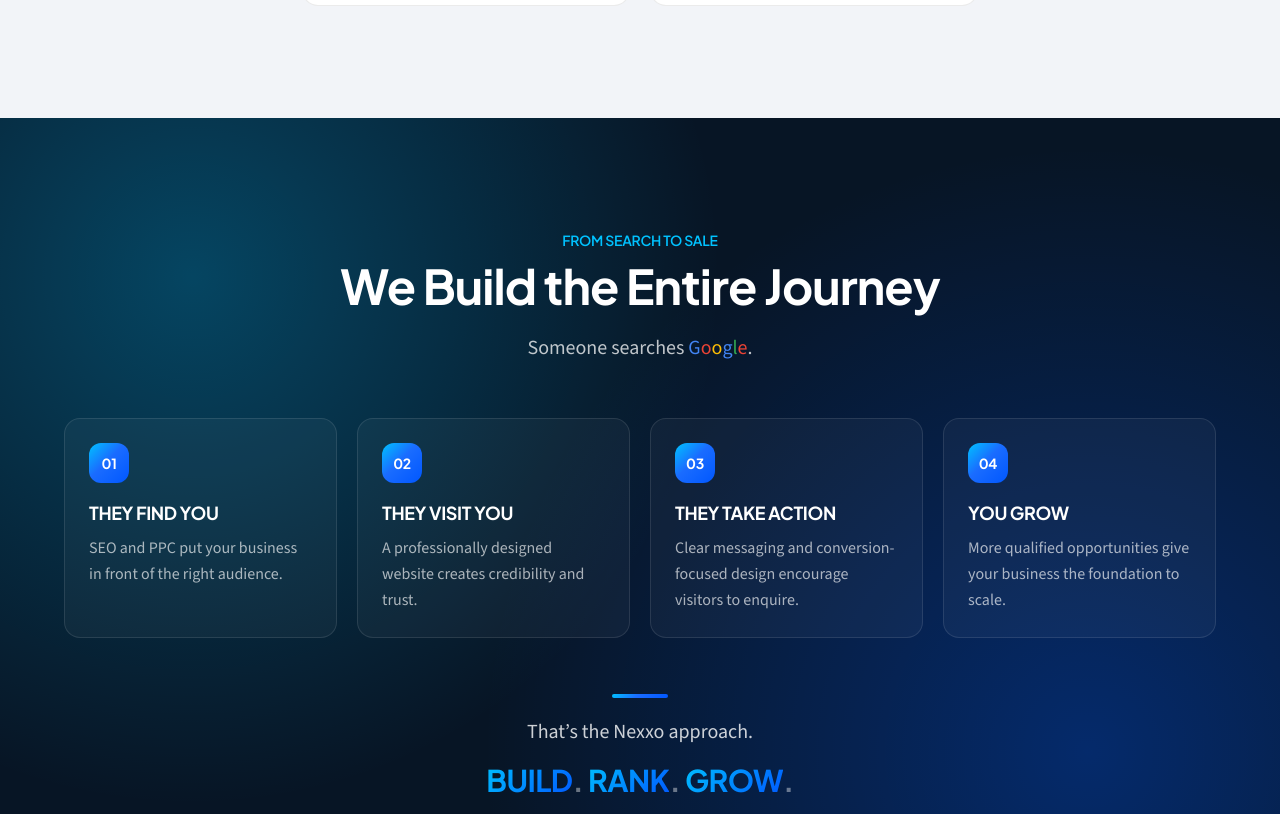
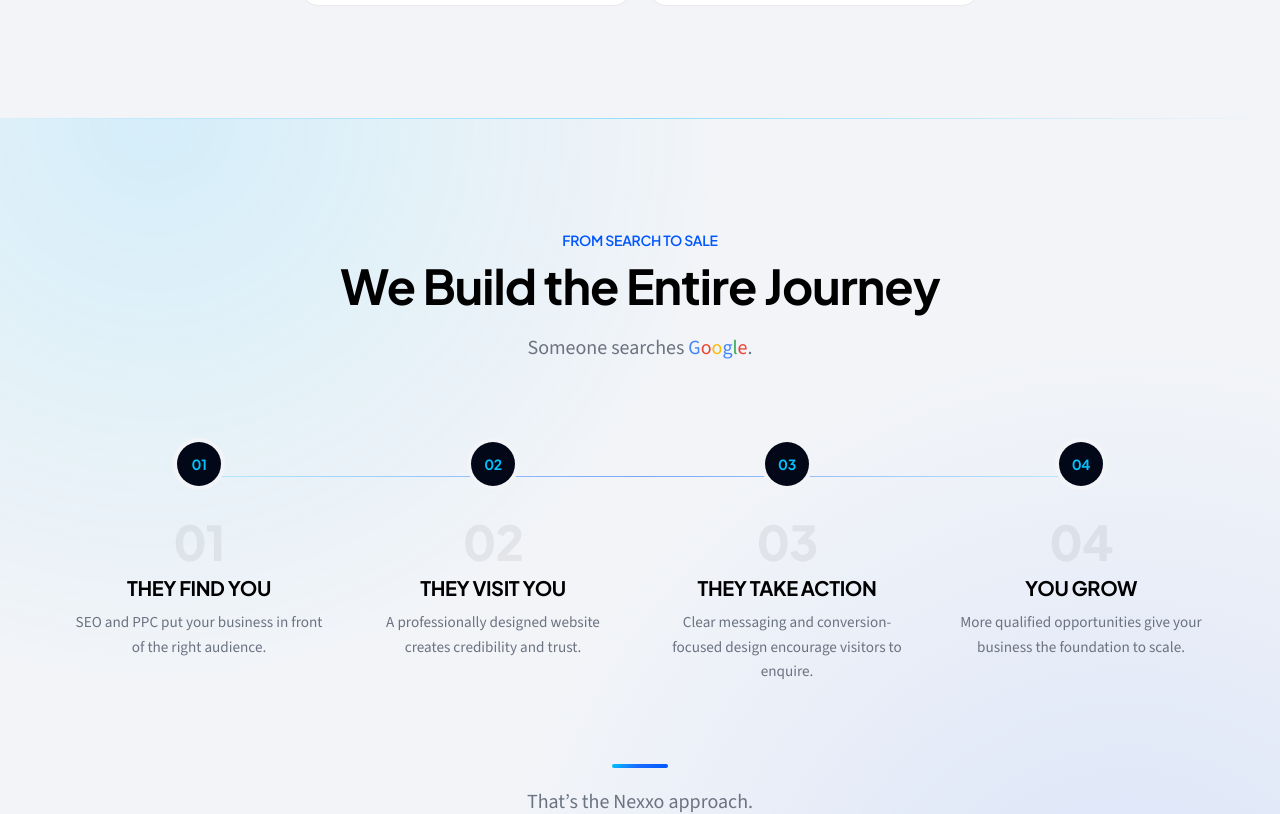
Before and after one commit to Naseef-Nusky/Nexxo-Digital-Website, a React (Vite) app: page / in a window 1280 px wide. Shown: the part 8102-8916 px from the top of the page. Built offline with nearby package versions, Linux system fonts and the light colour scheme.

Commit message:
minor changes

```diff
--- a/src/pages/Home.jsx
+++ b/src/pages/Home.jsx
@@ -592,52 +592,78 @@ export default function Home() {
         </div>
       </section>
 
-      <section className="relative overflow-hidden bg-[#071525] px-5 py-20 text-white md:px-8 md:py-28">
-        <div className="absolute inset-0 bg-[radial-gradient(circle_at_15%_20%,rgba(0,194,255,0.28),transparent_42%),radial-gradient(circle_at_85%_80%,rgba(0,87,255,0.32),transparent_48%)]" />
+      <section className="relative overflow-hidden bg-mist px-5 py-20 md:px-8 md:py-28">
+        <div className="absolute inset-0 bg-[radial-gradient(circle_at_12%_0%,rgba(0,194,255,0.12),transparent_40%),radial-gradient(circle_at_88%_100%,rgba(0,87,255,0.1),transparent_45%)]" />
+        <div className="absolute inset-x-0 top-0 h-px bg-gradient-to-r from-transparent via-cyan/40 to-transparent" />
+
         <div className="relative mx-auto max-w-6xl">
           <div className="mx-auto max-w-3xl text-center">
             <SectionHeading
-              light
               className="text-center"
               eyebrow="FROM SEARCH TO SALE"
               title="We Build the Entire Journey"
             />
-            <p className="mt-6 text-base text-white/75 md:text-xl">
+            <p className="mt-6 text-base text-slate md:text-xl">
               Someone searches <GoogleText />.
             </p>
           </div>
 
-          <div className="mt-14 grid gap-4 sm:grid-cols-2 lg:grid-cols-4 lg:gap-5">
-            {journey.map((step) => (
+          <ol className="relative mt-14 grid gap-0 md:mt-20 lg:grid-cols-4 lg:gap-6">
+            {/* Desktop connector line */}
             <div
+              aria-hidden="true"
+              className="pointer-events-none absolute top-[2.15rem] right-[12.5%] left-[12.5%] hidden h-px bg-gradient-to-r from-cyan/20 via-blue/50 to-cyan/20 lg:block"
+            />
+
+            {journey.map((step, index) => (
+              <li
                 key={step.num}
-                className="rounded-2xl border border-white/10 bg-white/[0.04] p-5 md:p-6"
+                className="relative flex gap-5 py-6 first:pt-0 last:pb-0 lg:flex-col lg:items-center lg:gap-0 lg:py-0 lg:text-center"
               >
-                <span className="inline-flex h-10 w-10 items-center justify-center rounded-xl bg-brand font-display text-sm font-bold text-white">
+                {/* Mobile vertical connector */}
+                {index < journey.length - 1 && (
+                  <span
+                    aria-hidden="true"
+                    className="absolute top-14 bottom-0 left-[1.15rem] w-px bg-gradient-to-b from-cyan/50 to-blue/20 lg:hidden"
+                  />
+                )}
+
+                <div className="relative z-10 flex shrink-0 flex-col items-center lg:mb-8">
+                  <span className="flex h-9 w-9 items-center justify-center rounded-full bg-navy font-display text-xs font-bold tracking-wide text-cyan ring-4 ring-mist lg:h-11 lg:w-11 lg:text-sm">
                     {step.num}
                   </span>
-                <h3 className="mt-4 font-display text-lg font-bold tracking-tight text-white">
+                </div>
+
+                <div className="min-w-0 flex-1 lg:px-2">
+                  <p
+                    aria-hidden="true"
+                    className="mb-2 hidden font-display text-5xl font-extrabold leading-none text-ink/[0.06] lg:block"
+                  >
+                    {step.num}
+                  </p>
+                  <h3 className="font-display text-lg font-bold tracking-tight text-ink md:text-xl">
                     {step.title}
                   </h3>
-                <p className="mt-2 text-sm leading-relaxed text-white/65 md:text-base">
+                  <p className="mt-2 text-sm leading-relaxed text-slate md:text-[0.95rem]">
                     {step.body}
                   </p>
                 </div>
+              </li>
             ))}
-          </div>
+          </ol>
 
-          <div className="mx-auto mt-14 max-w-2xl text-center">
+          <div className="mx-auto mt-14 max-w-2xl text-center md:mt-20">
             <div className="mx-auto mb-5 h-1 w-14 rounded-full bg-brand" />
-            <p className="text-base text-white/80 md:text-xl">
+            <p className="text-base text-slate md:text-xl">
               That’s the Nexxo approach.
             </p>
             <p className="mt-4 font-display text-2xl font-bold tracking-[0.08em] whitespace-nowrap md:text-3xl">
               <span className="text-brand">BUILD</span>
-              <span className="text-white/40">.</span>{' '}
+              <span className="text-ink/25">.</span>{' '}
               <span className="text-brand">RANK</span>
-              <span className="text-white/40">.</span>{' '}
+              <span className="text-ink/25">.</span>{' '}
               <span className="text-brand">GROW</span>
-              <span className="text-white/40">.</span>
+              <span className="text-ink/25">.</span>
             </p>
           </div>
         </div>
```
Lines whose indentation alone changed are shown as unchanged.
